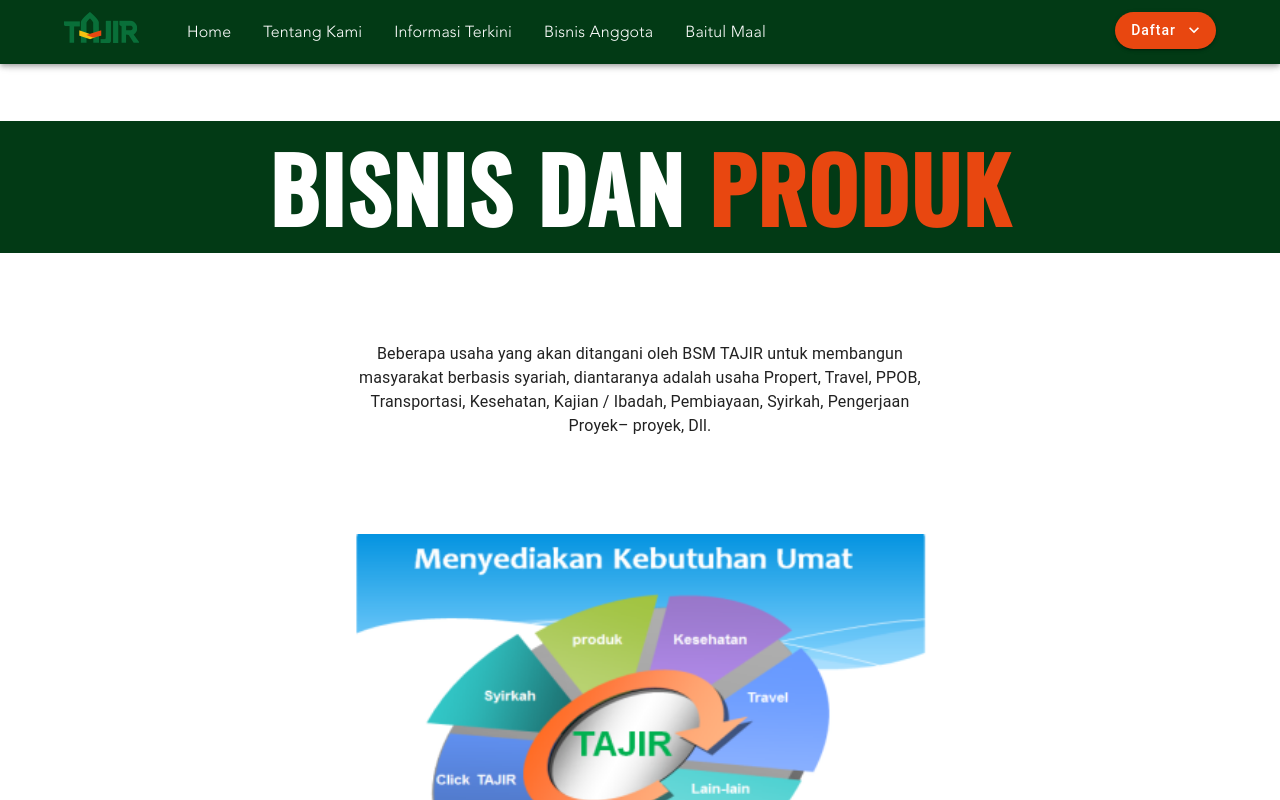
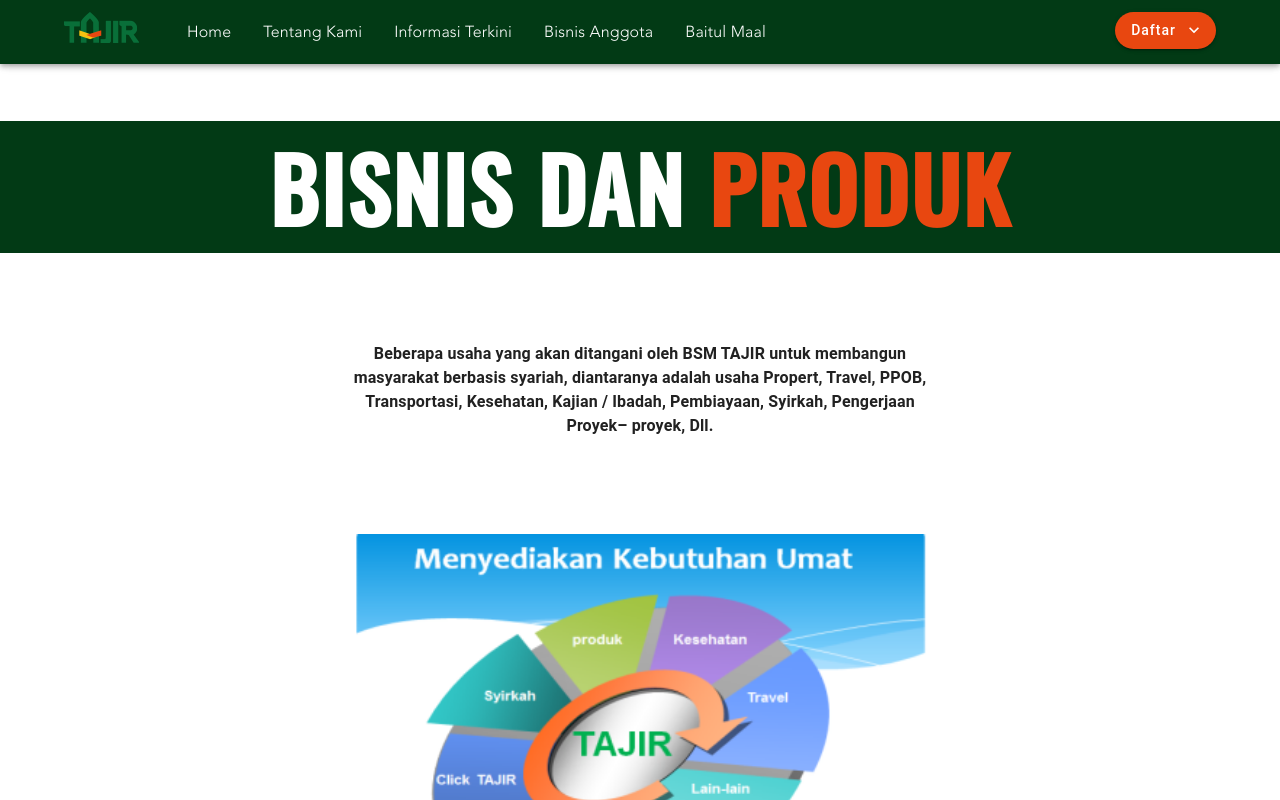
Before and after one commit to adoel90/kliktajir-webapp, a React (Create React App) app: page /produk-kami in a window 1280 px wide. Shown: the top 800 px of the page. Built offline with nearby package versions, Linux system fonts and the light colour scheme; what react-swipeable-views-utils would draw is missing.

Commit message:
fix(daftar-kami): minor text

```diff
--- a/src/pages/produk-kami/index.js
+++ b/src/pages/produk-kami/index.js
@@ -19,7 +19,7 @@
 
                     <Grid container >
                         <Grid item xs={12} sm={12} md={6} lg={6} textAlign="center" sx={{mx: 'auto'}}>
-                            <p>
+                            <p className='text-bold'>
                                 Beberapa usaha yang akan ditangani oleh BSM TAJIR untuk membangun masyarakat berbasis syariah, diantaranya adalah usaha Propert, Travel, PPOB, Transportasi, Kesehatan, Kajian / Ibadah, Pembiayaan, Syirkah, Pengerjaan Proyek– proyek, Dll.
                             </p>
                             <img  src={MainImage} alt="MainImage" width="100%" height="auto" className='mt-5' />
```
